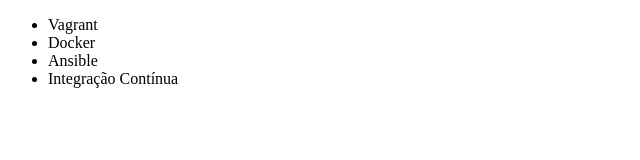
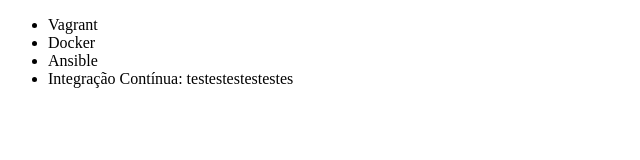
Before and after one commit to jessmarcelo/aluragit, a plain HTML site: page index.html in a window 1280 px wide. Shown: the whole page, without its empty margins (0-640 px from the left). Drawn offline with Linux system fonts and the light colour scheme.

Commit message:
teste de modificação

```diff
--- a/index.html
+++ b/index.html
@@ -9,7 +9,7 @@
         <li>Vagrant</li>
         <li>Docker</li>
         <li>Ansible</li>
-        <li>Integração Contínua</li>
+        <li>Integração Contínua: testestestestestes</li>
     </ul>
 </body>
 </html>
```
